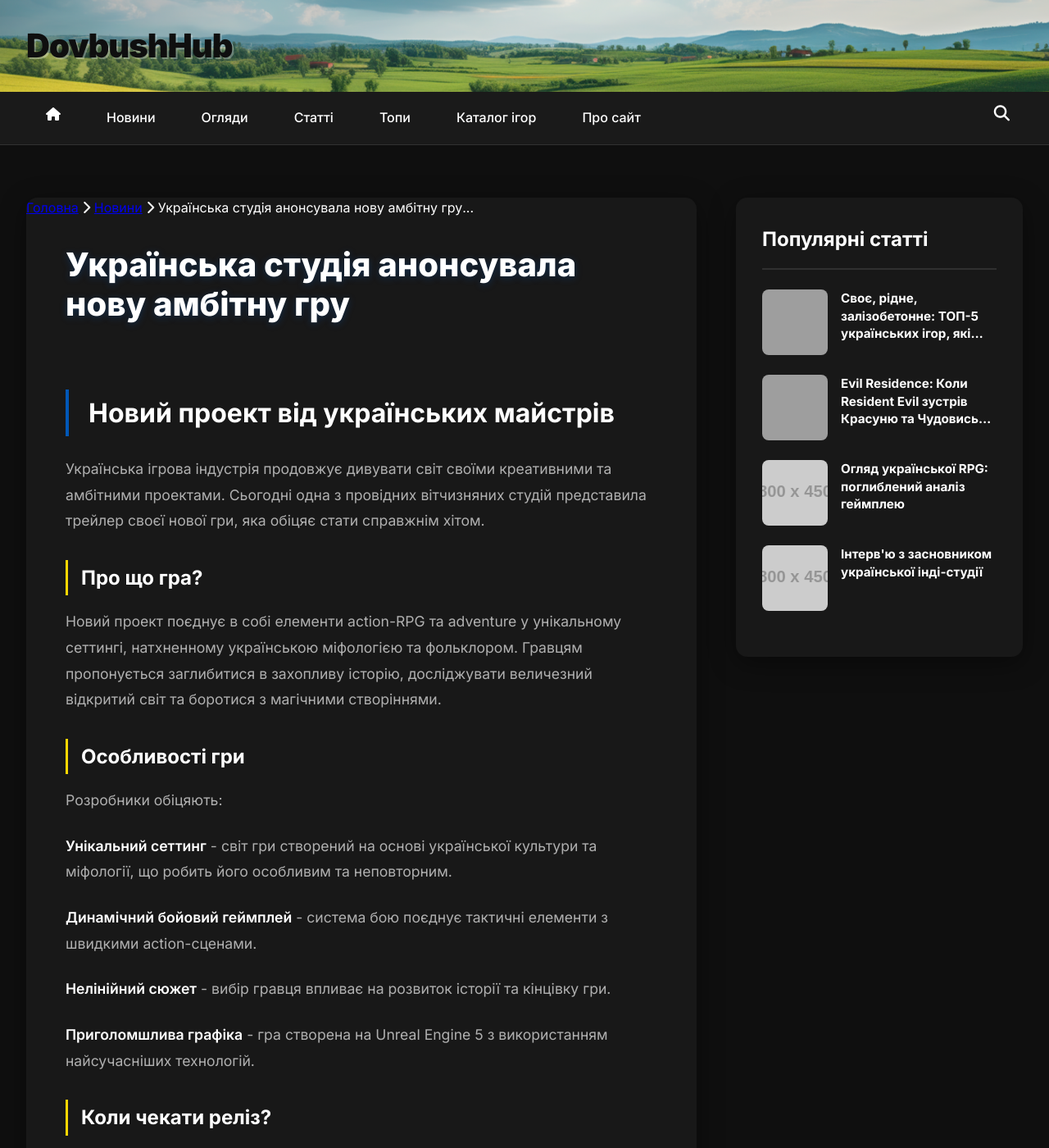
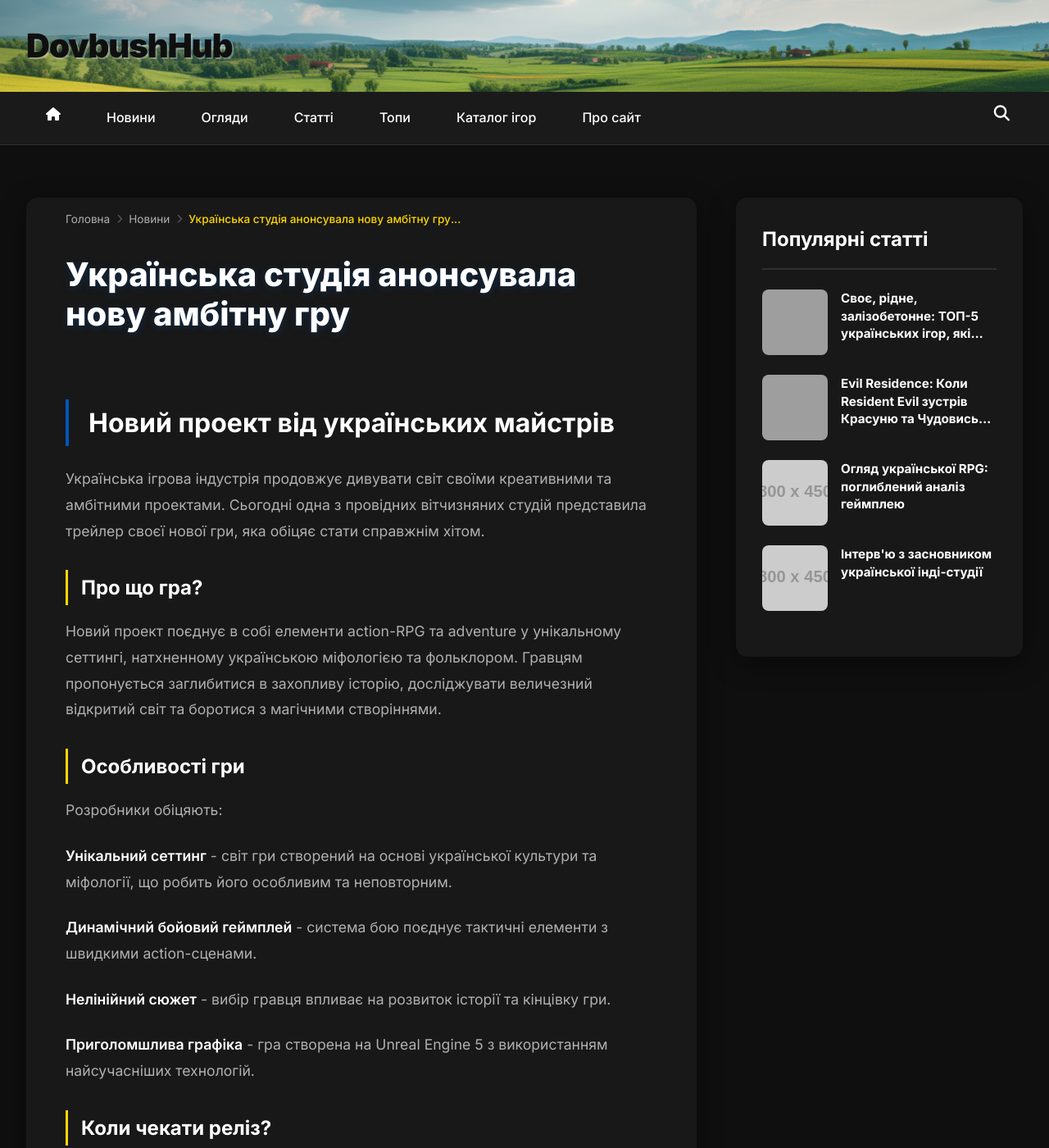
Before and after one commit to dovbush-media/dovbush-media.github.io, a Jekyll site: the page built from _posts/2026-02-15-ukrainian-studio-announces-new-game.md, in a window 1280 px wide and 1400 px high. Shown: the whole window at 82% size. Built offline with Jekyll 4.4.1, drawn with Linux system fonts in a browser that asks for light colours; comment, search, counter and statistics services are not loaded; grey boxes are pictures that could not be loaded.

Commit message:
Update style.css

```diff
--- a/assets/css/style.css
+++ b/assets/css/style.css
@@ -1636,3 +1636,37 @@ body {
 .giscus {
   margin-top: 1rem;
 }
+
+/* ========================================
+   BREADCRUMBS
+   ======================================== */
+
+.breadcrumbs {
+  display: flex;
+  align-items: center;
+  gap: 0.5rem;
+  padding: 1rem 3rem 0;
+  font-size: 0.85rem;
+  flex-wrap: wrap;
+}
+
+.breadcrumbs a {
+  color: var(--text-secondary);
+  text-decoration: none;
+  transition: color 0.2s;
+}
+
+.breadcrumbs a:hover {
+  color: var(--accent-yellow);
+}
+
+.breadcrumb-sep {
+  color: var(--text-secondary);
+  opacity: 0.4;
+  font-size: 0.7rem;
+}
+
+.breadcrumb-current {
+  color: var(--accent-yellow);
+  font-weight: 500;
+}
```
